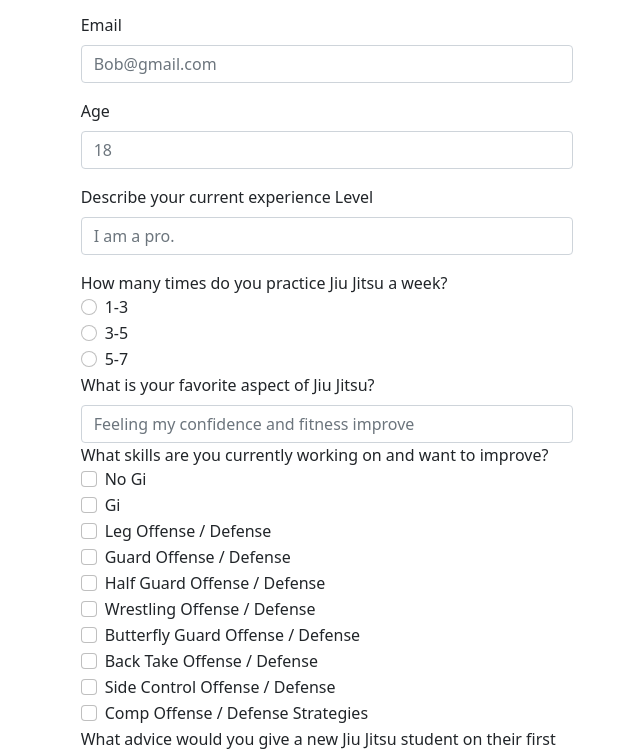
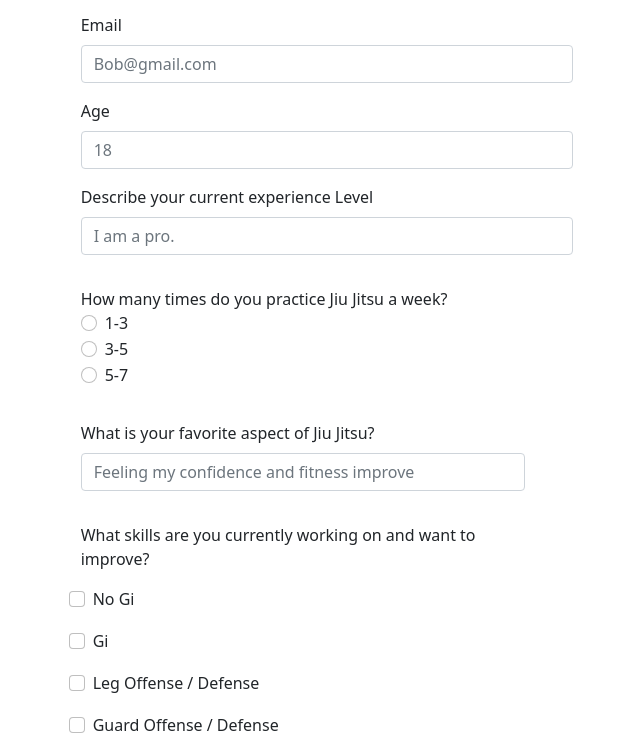
Before and after one commit to paxton44/formPractice, a website: page index.html in a window 1280 px wide. Shown: the part 209-960 px from the top of the page, without its empty margins (313-953 px from the left). Drawn offline with nearby package versions, Linux system fonts and the light colour scheme.

Commit message:
fixing form layout

```diff
--- a/index.html
+++ b/index.html
@@ -32,7 +32,7 @@
       <div class="col-5">
         <card>
           <h1>Would You Recommend Jiu Jitsu To A Friend?</h1>
-          <form class="row g-3">
+          <form class="row gy-3">
             <div class="col-12">
               <label for="inputName" class="form-label">Name</label>
               <input type="text" class="form-control" id="inputName" placeholder="Bob The Grappler">
@@ -49,7 +49,8 @@
               <label for="inputXp" class="form-label">Describe your current experience Level</label>
               <input type="text" class="form-control" id="inputXp" placeholder="I am a pro.">
             </div>
-            <div class="col-12">
+            <div class="row gy-3">
+              <div class="col-12">
               <label>How many times do you practice Jiu Jitsu a week? </label>
               <div class="form-check">
                 <input class="form-check-input" type="radio" name="flexRadioDefault" id="flexRadioDefault1">
@@ -57,6 +58,7 @@
                   1-3
                 </label>
               </div>
+
 
               <div class="form-check">
                 <input class="form-check-input" type="radio" name="flexRadioDefault" id="flexRadioDefault1">
@@ -70,11 +72,17 @@
                   5-7
                 </label>
               </div>
+            </div>
+              <!-- fix the spacing below -->
+              <div class="row gy-3">
               <div class="col-12">
-                <label for="inputFav" class="form-label">What is your favorite aspect of Jiu Jitsu?</label>
-                <input type="text" class="form-control" id="inputFav" placeholder="Feeling my confidence and fitness improve">
+                  <label for="inputFav" class="form-label">What is your favorite aspect of Jiu Jitsu?</label>
+                  <input type="text" class="form-control" id="inputFav" placeholder="Feeling my confidence and fitness improve">
+                </div>
               </div>
+              <div class="row gy-3">
               <label>What skills are you currently working on and want to improve?</label>
+              </div>
               <div class="form-check">
                 <input class="form-check-input" type="checkbox" value="" id="flexCheckDefault">
                 <label class="form-check-label" for="flexCheckDefault">
```
